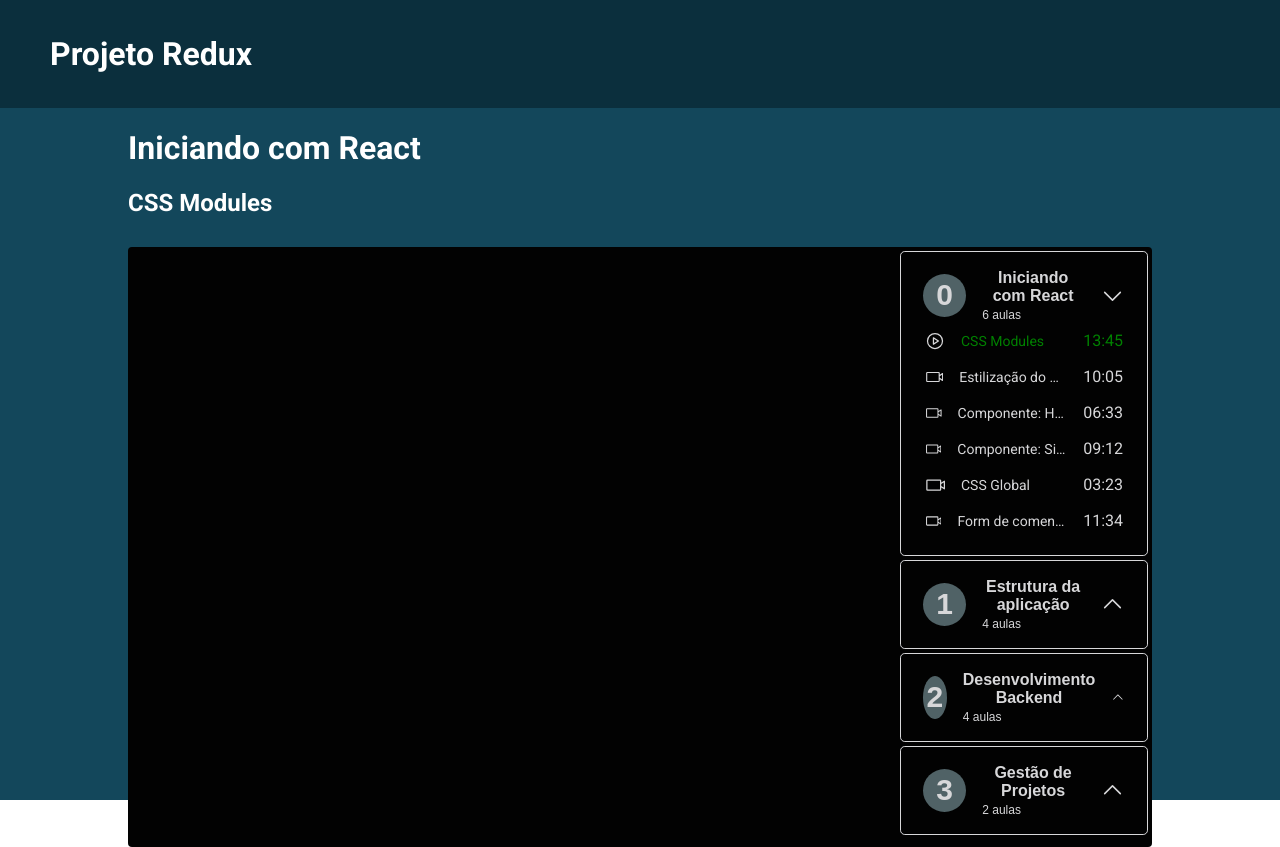
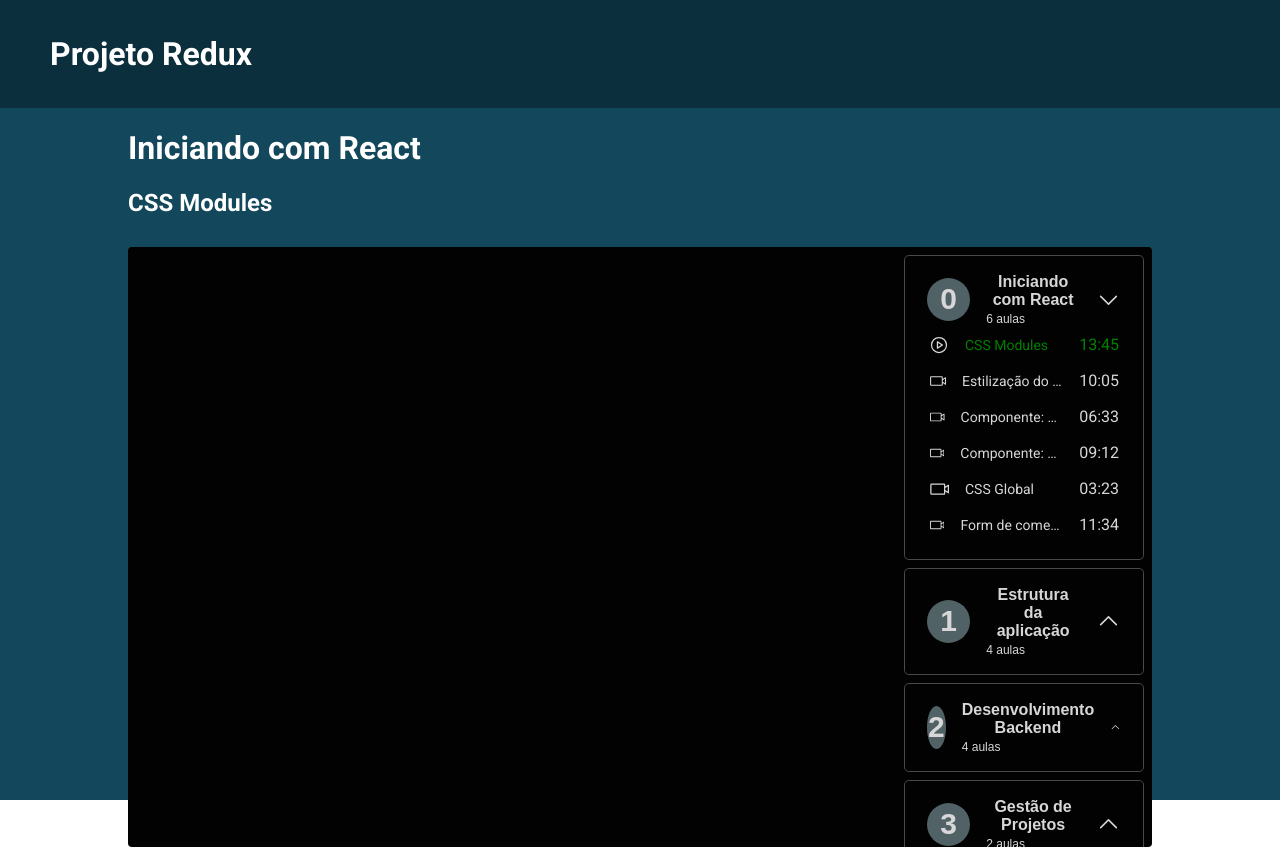
Before and after one commit to marcoslima12/react-redux-zustand, a React (Vite) app: page / in a window 1280 px wide. Built offline with nearby package versions, Linux system fonts and the light colour scheme; data requests are answered from the project's data file.

Commit message:
fixed module component

```diff
--- a/src/components/Module/index.tsx
+++ b/src/components/Module/index.tsx
@@ -25,13 +25,13 @@ export const Module = ({ classesAmount, index, moduleTitle }: ModuleProps) => {
     return state.player.course?.modules[index].lessons;
   });
 
-  if(!lessons) {
+  if (!lessons) {
     return;
   }
 
   return (
-    <ModuleContainer defaultOpen={index === 0} onClick={() => setOpen(!open)}>
-      <StyledTrigger >
+    <ModuleContainer defaultOpen={index === 0}>
+      <StyledTrigger onClick={() => setOpen(!open)}>
         <ModuleDesc>
           <StyledIndex>{index}</StyledIndex>
           <StyledDesc>
@@ -47,7 +47,8 @@ export const Module = ({ classesAmount, index, moduleTitle }: ModuleProps) => {
         </ModuleDesc>
       </StyledTrigger>
       <Collapsible.Content>
-        {lessons && lessons.map((lesson, lessonIndex) => (
+        {lessons &&
+          lessons.map((lesson, lessonIndex) => (
             <Class
               classTitle={lesson.title}
               timeAmount={lesson.duration}
--- a/src/components/Module/styles.ts
+++ b/src/components/Module/styles.ts
@@ -4,15 +4,11 @@ import * as Collapsible from "@radix-ui/react-collapsible";
 export const ModuleContainer = styled(Collapsible.Root, {
   background: "#020202",
   color: "#D7D7D9",
-
-  border: "1px solid #D7D7D9",
-
+  border: "1px solid #494949",
   display: "flex",
   flexDirection: "column",
-
   padding: "1rem",
-  margin: "0.25rem",
-
+  margin: "0.5rem",
   borderRadius: "0.3rem",
 });
 
```
Lines whose indentation alone changed are shown as unchanged.
